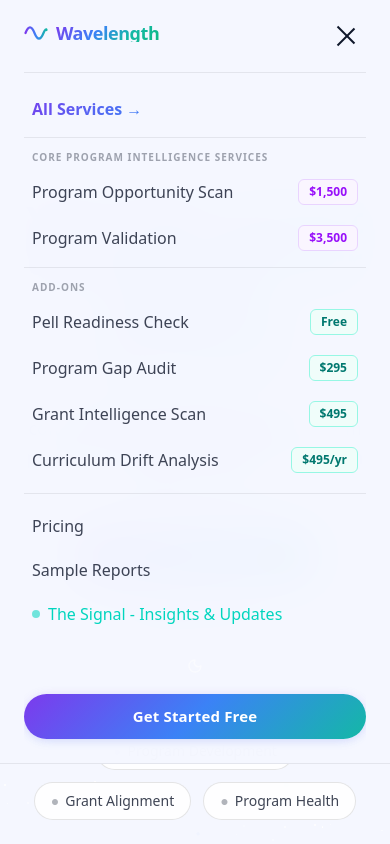
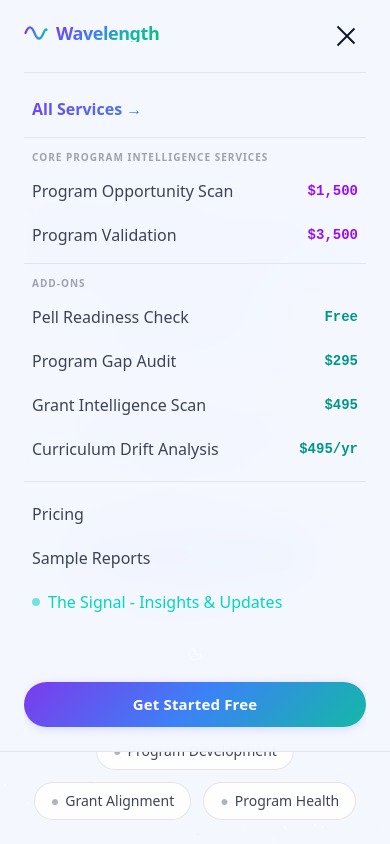
Before and after one commit to wspanic201/workforce-intelligence, a Next.js app: page / in a window 390 px wide. Both pictures are taken after a click on the button "Toggle menu". Shown: the top 844 px of the page. Built offline with nearby package versions, Linux system fonts and the light colour scheme.

Commit message:
Replace pill badges with monospace pricing (more intentional, on-brand)

```diff
--- a/components/cosmic/NavBar.tsx
+++ b/components/cosmic/NavBar.tsx
@@ -106,7 +106,7 @@ export function NavBar() {
                       className="flex items-center justify-between px-4 py-2.5 mx-2 rounded-lg hover:bg-white/[0.05] transition-colors group"
                     >
                       <span className="text-sm text-theme-secondary group-hover:text-theme-primary transition-colors">{item.label}</span>
-                      <span className="text-[10px] font-bold text-purple-600 bg-purple-50 border border-purple-200 px-2 py-0.5 rounded-md ml-2">{item.price}</span>
+                      <span className="text-xs font-mono font-semibold text-purple-600 ml-3">{item.price}</span>
                     </Link>
                   ))}
 
@@ -122,7 +122,7 @@ export function NavBar() {
                       className="flex items-center justify-between px-4 py-2.5 mx-2 rounded-lg hover:bg-white/[0.05] transition-colors group"
                     >
                       <span className="text-sm text-theme-secondary group-hover:text-theme-primary transition-colors">{item.label}</span>
-                      <span className="text-[10px] font-bold text-teal-700 bg-teal-50 border border-teal-200 px-2 py-0.5 rounded-md ml-2">{item.price}</span>
+                      <span className="text-xs font-mono font-semibold text-teal-600 ml-3">{item.price}</span>
                     </Link>
                   ))}
 
@@ -178,7 +178,7 @@ export function NavBar() {
               <Link key={item.href} href={item.href} onClick={() => setMobileOpen(false)}
                 className="flex items-center justify-between text-base font-medium text-theme-secondary hover:text-theme-primary py-2 px-2 rounded-lg hover:bg-white/[0.05] transition-colors">
                 <span>{item.label}</span>
-                <span className="text-xs font-bold text-purple-600 bg-purple-50 border border-purple-200 px-2.5 py-1 rounded-md">{item.price}</span>
+                <span className="text-sm font-mono font-semibold text-purple-600">{item.price}</span>
               </Link>
             ))}
 
@@ -188,7 +188,7 @@ export function NavBar() {
               <Link key={item.href} href={item.href} onClick={() => setMobileOpen(false)}
                 className="flex items-center justify-between text-base font-medium text-theme-secondary hover:text-theme-primary py-2 px-2 rounded-lg hover:bg-white/[0.05] transition-colors">
                 <span>{item.label}</span>
-                <span className="text-xs font-bold text-teal-700 bg-teal-50 border border-teal-200 px-2.5 py-1 rounded-md">{item.price}</span>
+                <span className="text-sm font-mono font-semibold text-teal-600">{item.price}</span>
               </Link>
             ))}
 
```
